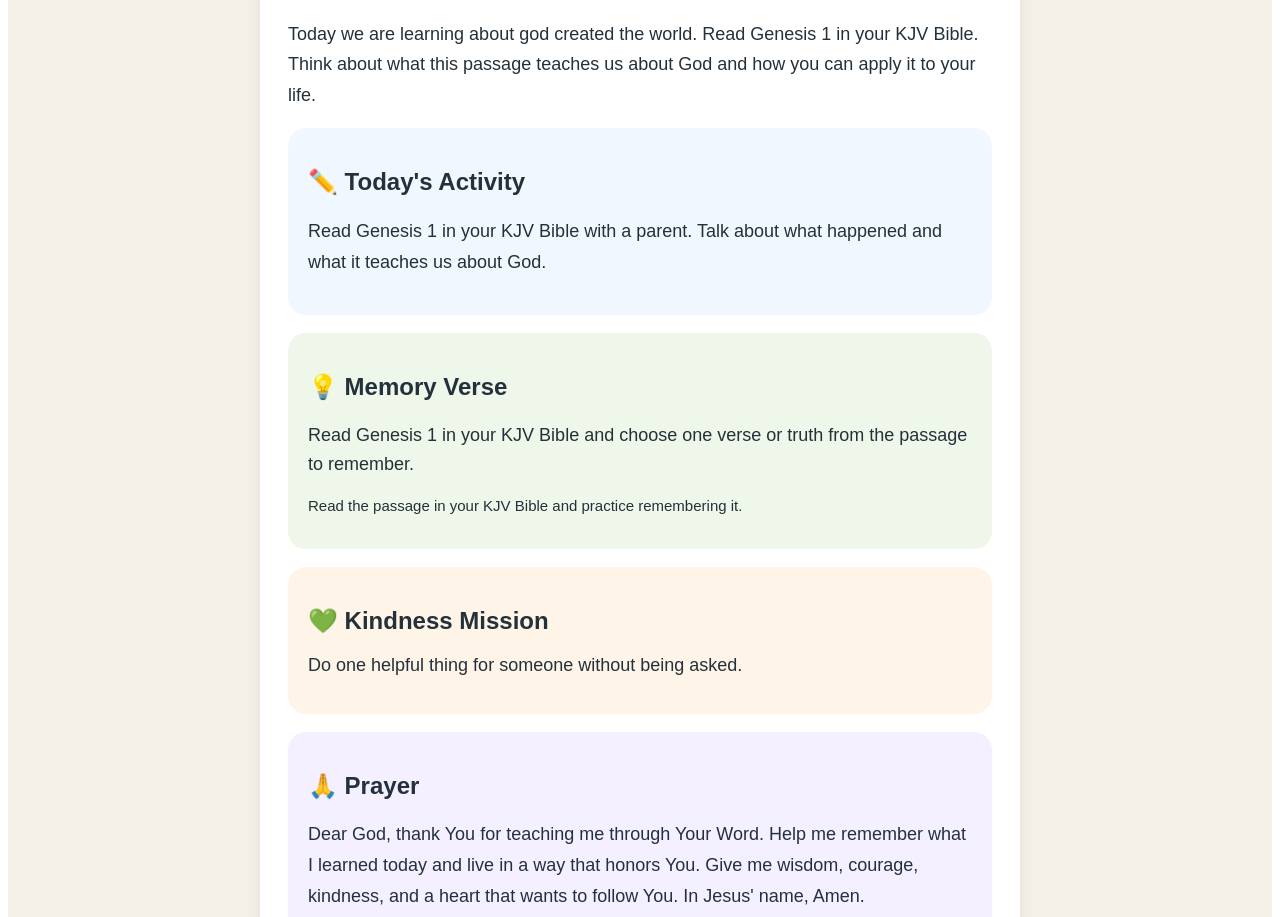
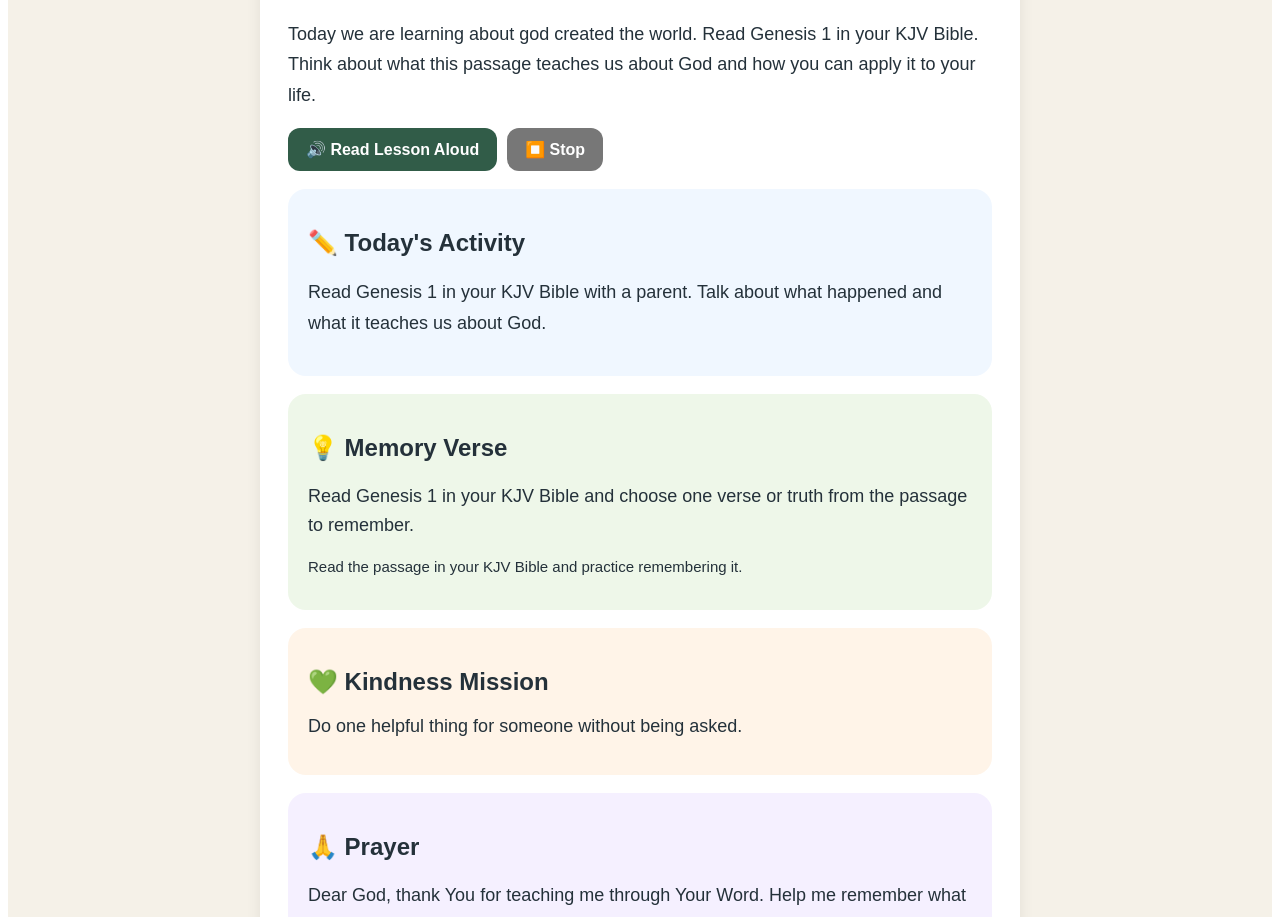
Before and after one commit to ahamilton1210ah-maker/faith-foundations-mm-adventure, a Next.js app: page /Lessons in a window 1280 px wide. Shown: the part 910-1827 px from the top of the page. Built offline with nearby package versions, Linux system fonts and the light colour scheme.

Commit message:
Add buttons for reading and stopping lesson audio

```diff
--- a/app/Lessons/page.js
+++ b/app/Lessons/page.js
@@ -490,6 +490,39 @@ function stopReading() {
             <p style={{ fontSize: "18px", lineHeight: "1.7" }}>
               {lesson.lesson}
             </p>
+              <div style={{ display: "flex", gap: "10px", flexWrap: "wrap", marginTop: "15px" }}>
+  <button
+    onClick={readLessonAloud}
+    style={{
+      padding: "12px 18px",
+      border: "none",
+      borderRadius: "12px",
+      background: "#315c48",
+      color: "white",
+      fontSize: "16px",
+      fontWeight: "bold",
+      cursor: "pointer"
+    }}
+  >
+    🔊 Read Lesson Aloud
+  </button>
+
+  <button
+    onClick={stopReading}
+    style={{
+      padding: "12px 18px",
+      border: "none",
+      borderRadius: "12px",
+      background: "#777",
+      color: "white",
+      fontSize: "16px",
+      fontWeight: "bold",
+      cursor: "pointer"
+    }}
+  >
+    ⏹️ Stop
+  </button>
+</div>
           </section>
 
           <section
```
